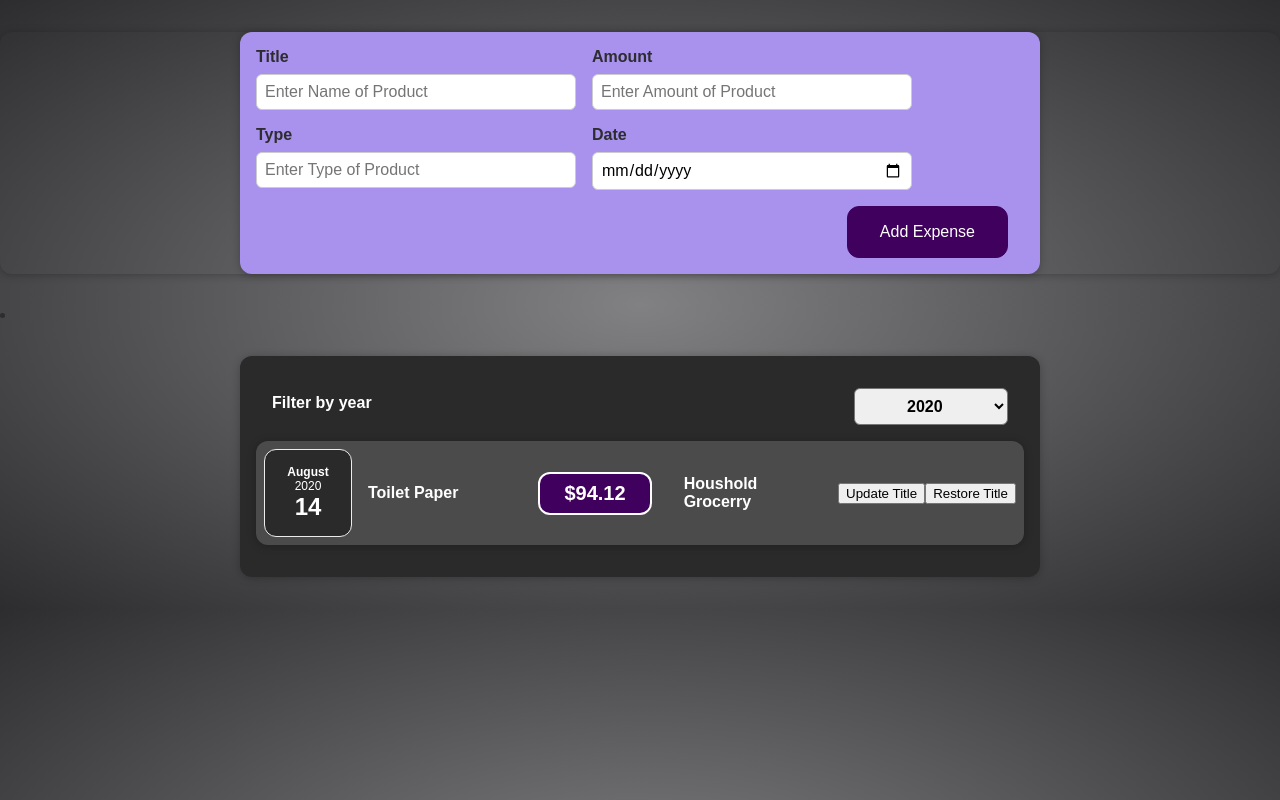
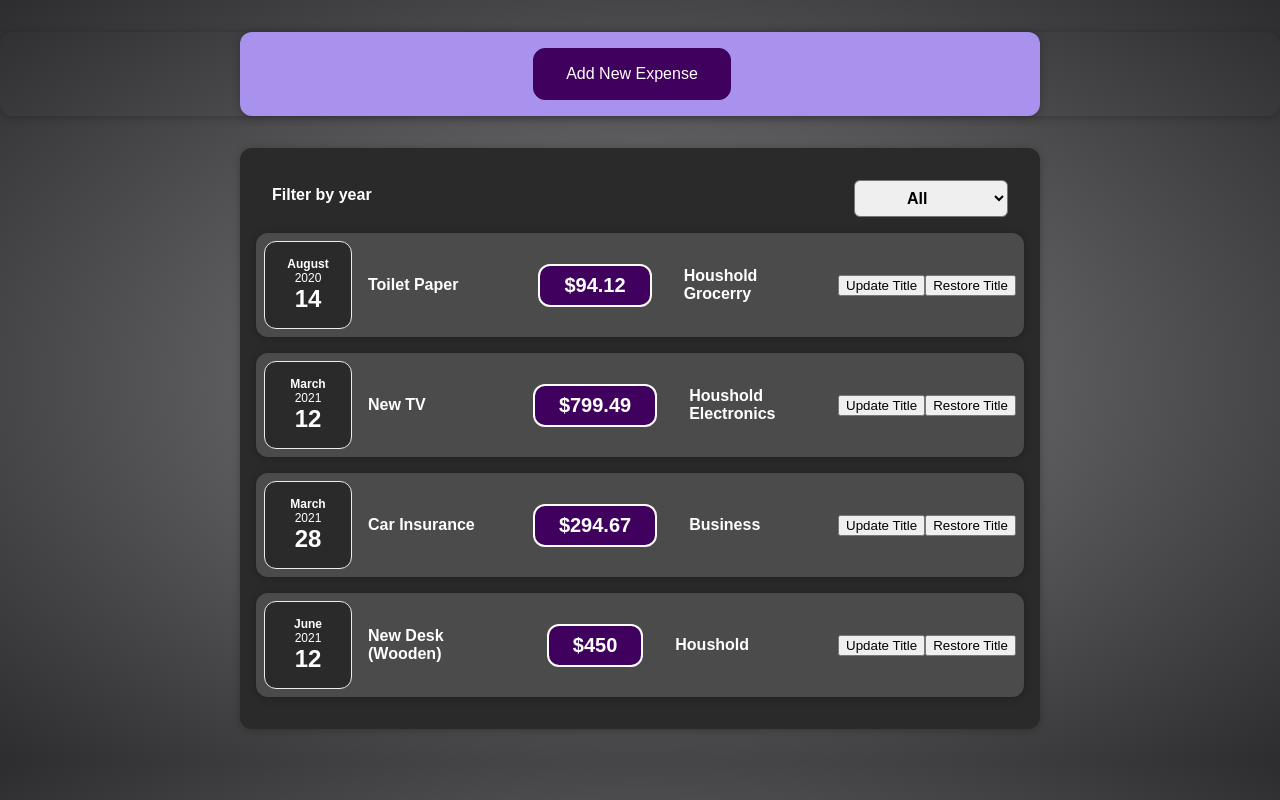
Before and after one commit to ShazalHafeez/Expense-Tracker, a React (Create React App) app: page / in a window 1280 px wide. Built offline with nearby package versions, Linux system fonts and the light colour scheme.

Commit message:
Add New Expense and Cancel button added

```diff
--- a/src/components/Expenses/ExpenseItems.js
+++ b/src/components/Expenses/ExpenseItems.js
@@ -13,6 +13,7 @@ function ExpenseItems(props) {
   }
 
   return (
+    <li>
       <Card className="expense-item">
         <ExpenseDate date={props.date} />
         <div className="expense-item__description">
@@ -23,6 +24,7 @@ function ExpenseItems(props) {
         <button onClick={updateClickHandler}>Update Title</button>
         <button onClick={restoreClickHandler}>Restore Title</button>
       </Card>
+    </li>
   );
 }
 
--- a/src/components/Expenses/Expenses.js
+++ b/src/components/Expenses/Expenses.js
@@ -5,7 +5,7 @@ import ExpensesFilter from "./ExpensesFilter";
 import ExpensesList from "./ExpensesList";
 
 export default function Expenses(props) {
-  const [filteredYear, setYear] = useState("2020");
+  const [filteredYear, setYear] = useState("All");
   function yearChangeHandler(selectedYear) {
     setYear(selectedYear);
   }
@@ -17,7 +17,6 @@ export default function Expenses(props) {
   }
 
   return (
-    <li>
       <Card className="expenses">
         <ExpensesFilter
           selected={filteredYear}
@@ -25,6 +24,5 @@ export default function Expenses(props) {
         />
         <ExpensesList list={filteredExpenses} />
       </Card>
-    </li>
   );
 }
--- a/src/components/NewExpense/ExpenseForm.js
+++ b/src/components/NewExpense/ExpenseForm.js
@@ -17,26 +17,25 @@ export default function ExpenseForm(props) {
     setDate(event.target.value);
   }
 
-function typeChangeHandler(event) {
-  setType(event.target.value);
-}
+  function typeChangeHandler(event) {
+    setType(event.target.value);
+  }
 
-  function submitHandler(event){
+  function submitHandler(event) {
     event.preventDefault();
     const expenseData = {
-      title : enteredTitle,
+      title: enteredTitle,
       amount: enteredAmount,
       date: new Date(enteredDate),
-      type: enteredType
+      type: enteredType,
     };
     props.onSaveExpenseData(expenseData);
     setTitle("");
     setAmount("");
     setDate("");
     setType("");
-
   }
-const today = new Date().toLocaleDateString("en-ca");
+  const today = new Date().toLocaleDateString("en-ca");
   return (
     <form onSubmit={submitHandler}>
       <div className="new-expense__controls">
@@ -86,6 +85,7 @@ const today = new Date().toLocaleDateString("en-ca");
       </div>
       <div className="new-expense__actions">
         <button type="submit">Add Expense</button>
+        <button onClick={props.onCancel}>Cancel</button>
       </div>
     </form>
   );
--- a/src/components/NewExpense/NewExpense.js
+++ b/src/components/NewExpense/NewExpense.js
@@ -1,16 +1,35 @@
-import "./NewExpense.css"
+import "./NewExpense.css";
 import ExpenseForm from "./ExpenseForm";
-export default function NewExpense(props){
-    function saveExpenseDataHandler(enteredExpenseData){
-        const expenseData ={
+import { useState } from "react";
+
+export default function NewExpense(props) {
+  const [showForm, setShowForm] = useState(false);
+  function cancelButtonHandler() {
+    setShowForm(false);
+  }
+  function showFormButtonHandler() {
+    setShowForm(true);
+  }
+  function saveExpenseDataHandler(enteredExpenseData) {
+    const expenseData = {
       ...enteredExpenseData,
-            id: Math.random().toString()
+      id: Math.random().toString(),
     };
     props.onAddExpense(expenseData);
+    setShowForm(false);
   }
-    return(
+  if(showForm){
+    return (
       <div className="new-expense">
-            <ExpenseForm onSaveExpenseData={saveExpenseDataHandler}/>
+        <ExpenseForm onSaveExpenseData={saveExpenseDataHandler} onCancel={cancelButtonHandler}/>
       </div>
     );
   }
+return (
+  <div className="new-expense">
+    <button onClick={showFormButtonHandler}>Add New Expense</button>
+  </div>
+);
+
+
+}
```
Lines whose indentation alone changed are shown as unchanged.
